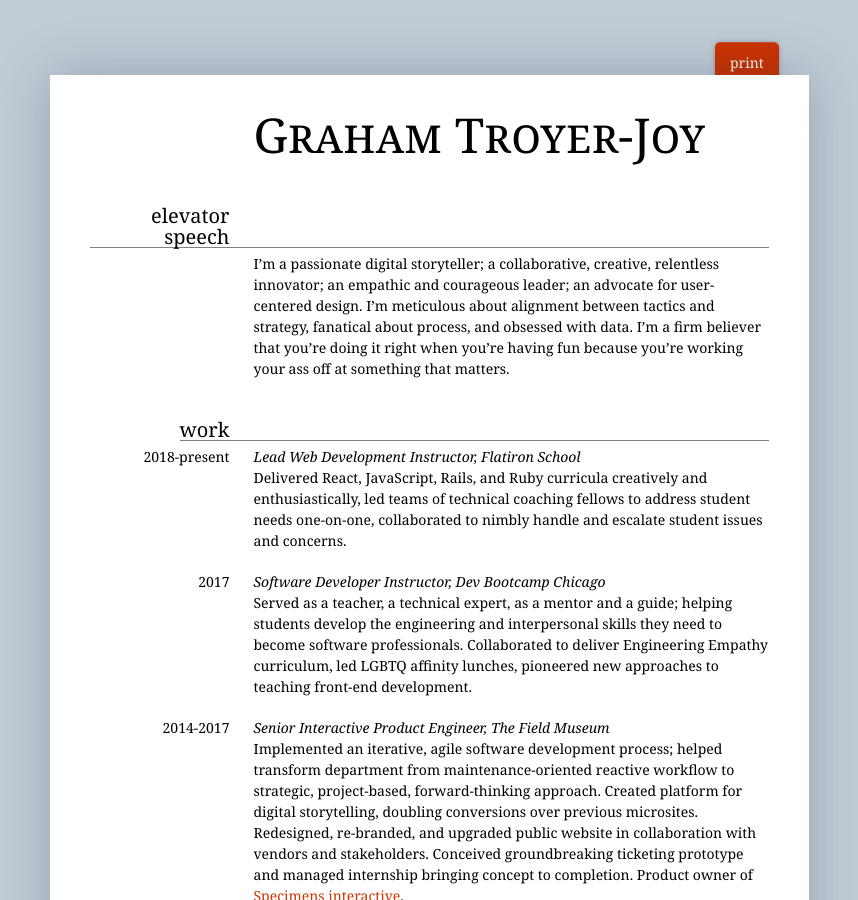
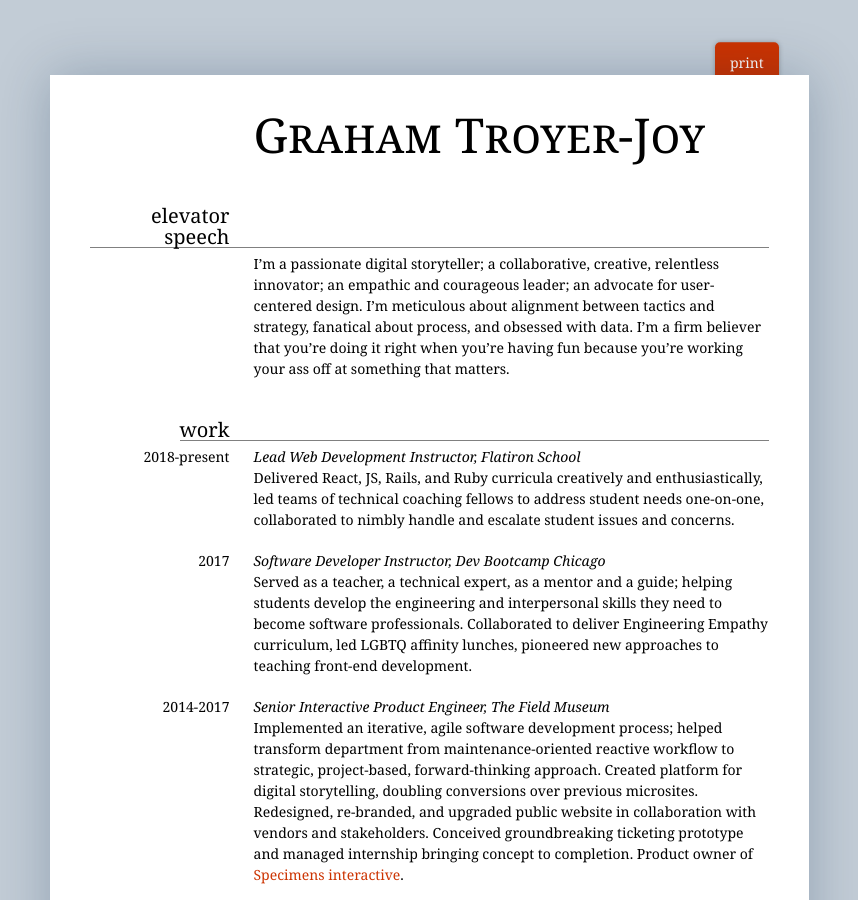
Before and after one commit to telegraham/resume, a Jekyll site: the page built from index.html, in a window 1280 px wide and 900 px high. Shown: the whole window, without its empty margins (211-1069 px from the left). Built offline with Jekyll 4.4.1, drawn with Linux system fonts in a browser that asks for light colours.

Commit message:
Update resume.json

```diff
--- a/_data/resume.json
+++ b/_data/resume.json
@@ -8,7 +8,7 @@
 			"what": "Lead Web Development Instructor",
 			"where": "Flatiron School",
 			"when": "2018-present",
-			"how": "Delivered React, JavaScript, Rails, and Ruby curricula creatively and enthusiastically, led teams of technical coaching fellows to address student needs one-on-one, collaborated to nimbly handle and escalate student issues and concerns."
+			"how": "Delivered React, JS, Rails, and Ruby curricula creatively and enthusiastically, led teams of technical coaching fellows to address student needs one-on-one, collaborated to nimbly handle and escalate student issues and concerns."
 		},
 		{
 			"what": "Software Developer Instructor",
```
